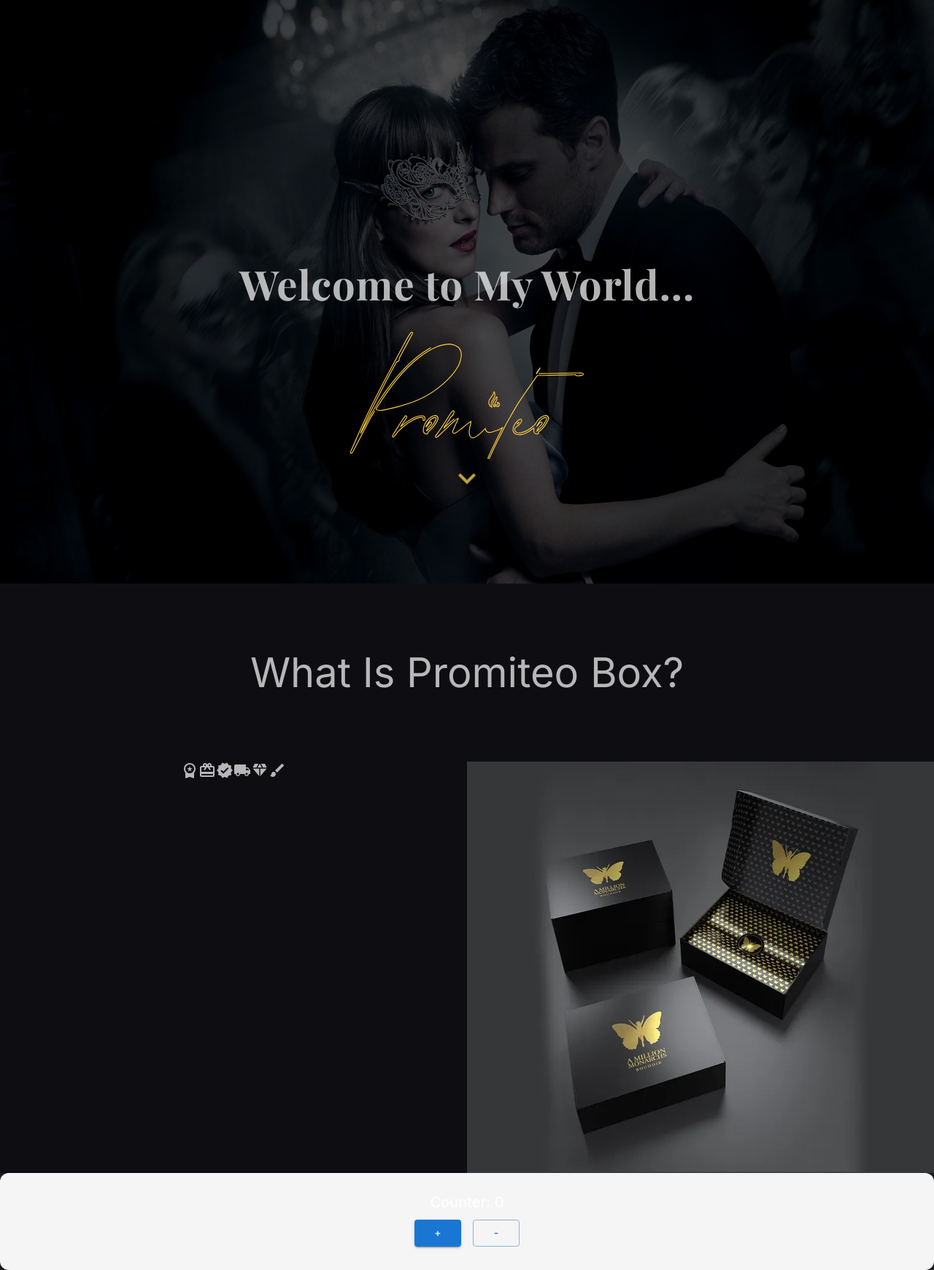
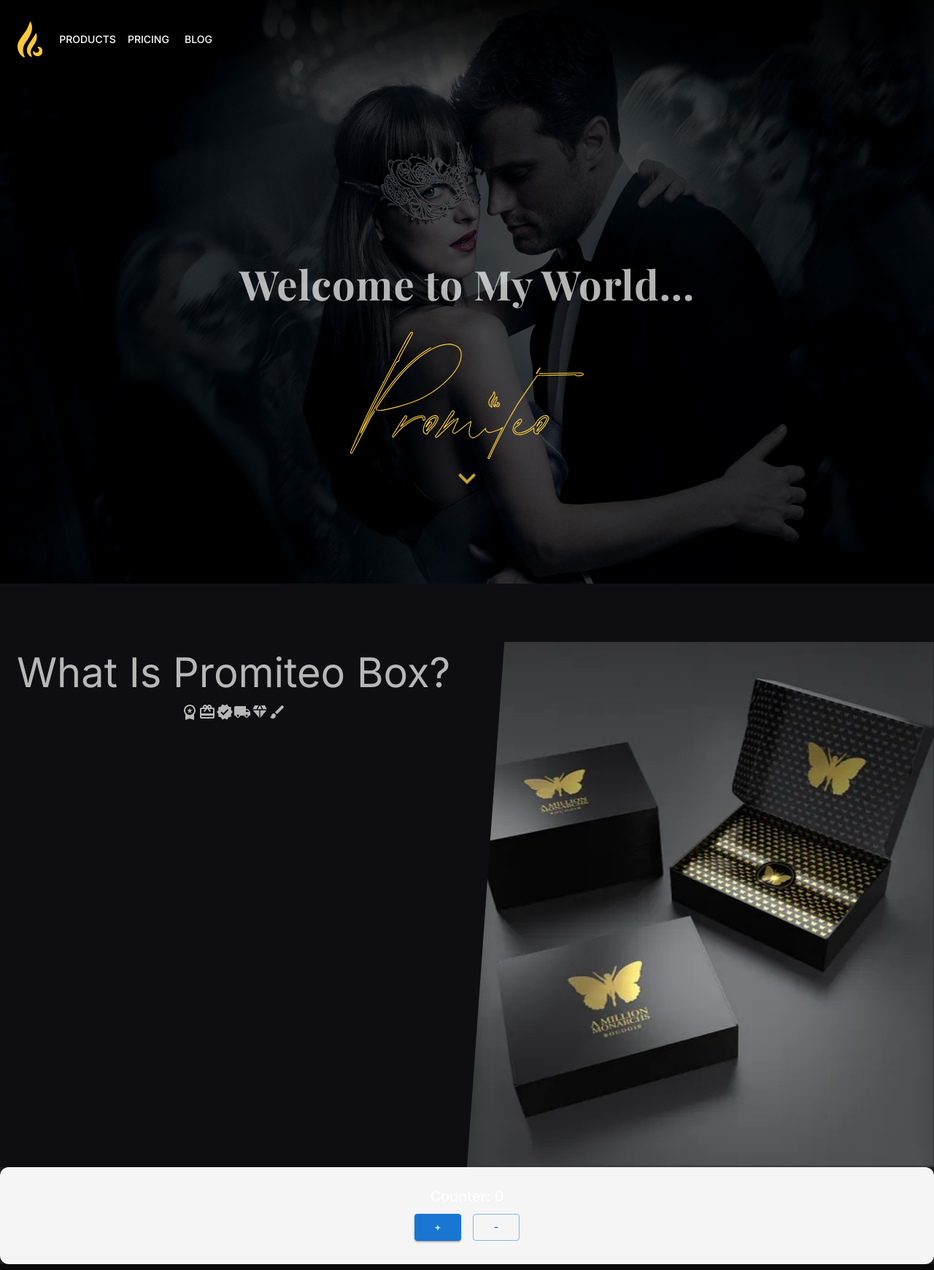
Before and after one commit to AlexKunitsyn/Promiteo, a Next.js app: page / in a window 1280 px wide. Shown: the whole page at 73% size. Built offline with nearby package versions, Linux system fonts and the light colour scheme; what next-redux-wrapper would draw is missing.

Commit message:
box component and header

```diff
--- a/package.json
+++ b/package.json
@@ -16,7 +16,6 @@
     "@mui/icons-material": "^5.15.0",
     "@mui/material": "^5.15.0",
     "@reduxjs/toolkit": "^2.2.0",
-    "@svgr/webpack": "^8.1.0",
     "axios": "^1.6.0",
     "clsx": "^2.1.0",
     "dayjs": "^1.11.19",
@@ -35,6 +34,7 @@
     "yup": "^1.3.0"
   },
   "devDependencies": {
+    "@svgr/webpack": "^8.1.0",
     "@types/node": "24.10.0",
     "eslint": "^8.54.0",
     "eslint-config-next": "^14.0.0",
--- /dev/null
+++ b/src/components/Header.tsx
@@ -0,0 +1,203 @@
+import * as React from 'react';
+import { useState, MouseEvent, useEffect } from "react";
+import AppBar from '@mui/material/AppBar';
+import Toolbar from '@mui/material/Toolbar';
+import IconButton from '@mui/material/IconButton';
+import Menu from '@mui/material/Menu';
+import MenuIcon from '@mui/icons-material/Menu';
+import Container from '@mui/material/Container';
+import Avatar from '@mui/material/Avatar';
+import Button from '@mui/material/Button';
+import Tooltip from '@mui/material/Tooltip';
+import MenuItem from '@mui/material/MenuItem';
+import AdbIcon from '@mui/icons-material/Adb';
+import {Box, styled, Typography, Grid} from '@mui/material';
+
+
+import Image from "next/image";
+
+import SmallLogo from '../images/logo2.svg';
+
+
+const pages = ['Products', 'Pricing', 'Blog'];
+const settings = ['Profile', 'Account', 'Dashboard', 'Logout'];
+
+const StyledAppBar = styled(AppBar)(({ theme }) => ({
+    position:"fixed",
+    top: 0,
+    left: 0,
+    right: 0,
+    background: 'linear-gradient(to bottom, rgba(0, 0, 0, 0.85) 0%, rgba(0, 0, 0, 0.45) 60%, rgba(0, 0, 0, 0) 100%)',
+    transition: "all 0.35s ease",
+    padding: "20px 0",
+    boxShadow:'none',
+
+    "&.scrolled": {
+        background: "rgba(0, 0, 0, 0.85)",
+        backdropFilter: "blur(8px)",
+        padding: "5px 0",
+        boxShadow: "0 4px 20px rgba(0,0,0,0.3)",
+    },
+}));
+
+function ResponsiveAppBar() {
+    const [anchorElNav, setAnchorElNav] = useState<null | HTMLElement>(null);
+    const [anchorElUser, setAnchorElUser] = useState<null | HTMLElement>(null);
+    const [scrolled, setScrolled] = useState(false);
+
+    const handleOpenNavMenu = (event: MouseEvent<HTMLElement>) => {
+        setAnchorElNav(event.currentTarget);
+    };
+    const handleOpenUserMenu = (event: MouseEvent<HTMLElement>) => {
+        setAnchorElUser(event.currentTarget);
+    };
+
+    const handleCloseNavMenu = () => {
+        setAnchorElNav(null);
+    };
+
+    const handleCloseUserMenu = () => {
+        setAnchorElUser(null);
+    };
+
+    useEffect(() => {
+        const handleScroll = () => {
+            setScrolled(window.scrollY > window.innerHeight * 0.8);
+            // можно подстроить значение
+        };
+
+        window.addEventListener("scroll", handleScroll);
+        return () => window.removeEventListener("scroll", handleScroll);
+    }, []);
+
+    return (
+        <StyledAppBar className={scrolled ? "scrolled" : ""}>
+            <Container maxWidth="xl">
+                <Toolbar disableGutters>
+                   <SmallLogo
+                       style={{
+                       height: scrolled ? "35px":"50px",
+                       padding: "0 15px 0 0",
+                       transition: "all 0.35s ease",
+                   }}/>
+                    {/*<AdbIcon sx={{ display: { xs: 'none', md: 'flex' }, mr: 1 }} />*/}
+                    {/*<Typography*/}
+                    {/*    variant="h6"*/}
+                    {/*    noWrap*/}
+                    {/*    component="a"*/}
+                    {/*    href="#app-bar-with-responsive-menu"*/}
+                    {/*    sx={{*/}
+                    {/*        mr: 2,*/}
+                    {/*        display: { xs: 'none', md: 'flex' },*/}
+                    {/*        fontFamily: 'monospace',*/}
+                    {/*        fontWeight: 700,*/}
+                    {/*        letterSpacing: '.3rem',*/}
+                    {/*        color: 'inherit',*/}
+                    {/*        textDecoration: 'none',*/}
+                    {/*    }}*/}
+                    {/*>*/}
+                    {/*    LOGO*/}
+                    {/*</Typography>*/}
+
+                    <Box sx={{ flexGrow: 1, display: { xs: 'flex', md: 'none' } }}>
+                        <IconButton
+                            size="large"
+                            aria-label="account of current user"
+                            aria-controls="menu-appbar"
+                            aria-haspopup="true"
+                            onClick={handleOpenNavMenu}
+                            color="inherit"
+                        >
+                            <MenuIcon />
+                        </IconButton>
+                        <Menu
+                            id="menu-appbar"
+                            anchorEl={anchorElNav}
+                            anchorOrigin={{
+                                vertical: 'bottom',
+                                horizontal: 'left',
+                            }}
+                            keepMounted
+                            transformOrigin={{
+                                vertical: 'top',
+                                horizontal: 'left',
+                            }}
+                            open={Boolean(anchorElNav)}
+                            onClose={handleCloseNavMenu}
+                            sx={{
+                                display: { xs: 'block', md: 'none' },
+                                justifyContent:'center'
+                            }}
+                        >
+                            {pages.map((page) => (
+                                <MenuItem key={page} onClick={handleCloseNavMenu}>
+                                    <Typography sx={{ textAlign: 'center' }}>{page}</Typography>
+                                </MenuItem>
+                            ))}
+                        </Menu>
+                    </Box>
+                    <AdbIcon sx={{ display: { xs: 'flex', md: 'none' }, mr: 1 }} />
+                    <Typography
+                        variant="h5"
+                        noWrap
+                        component="a"
+                        href="#app-bar-with-responsive-menu"
+                        sx={{
+                            mr: 2,
+                            display: { xs: 'flex', md: 'none' },
+                            flexGrow: 1,
+                            fontFamily: 'monospace',
+                            fontWeight: 700,
+                            letterSpacing: '.3rem',
+                            color: 'inherit',
+                            textDecoration: 'none',
+                        }}
+                    >
+                        LOGO
+                    </Typography>
+                    <Box sx={{ flexGrow: 1, display: { xs: 'none', md: 'flex' } }}>
+                        {pages.map((page) => (
+                            <Button
+                                key={page}
+                                onClick={handleCloseNavMenu}
+                                sx={{ my: 2, color: 'white', display: 'block' }}
+                            >
+                                {page}
+                            </Button>
+                        ))}
+                    </Box>
+                    {/*<Box sx={{ flexGrow: 0 }}>*/}
+                    {/*    <Tooltip title="Open settings">*/}
+                    {/*        <IconButton onClick={handleOpenUserMenu} sx={{ p: 0 }}>*/}
+                    {/*            <Avatar alt="Remy Sharp" src="/static/images/avatar/2.jpg" />*/}
+                    {/*        </IconButton>*/}
+                    {/*    </Tooltip>*/}
+                    {/*    <Menu*/}
+                    {/*        sx={{ mt: '45px' }}*/}
+                    {/*        id="menu-appbar"*/}
+                    {/*        anchorEl={anchorElUser}*/}
+                    {/*        anchorOrigin={{*/}
+                    {/*            vertical: 'top',*/}
+                    {/*            horizontal: 'right',*/}
+                    {/*        }}*/}
+                    {/*        keepMounted*/}
+                    {/*        transformOrigin={{*/}
+                    {/*            vertical: 'top',*/}
+                    {/*            horizontal: 'right',*/}
+                    {/*        }}*/}
+                    {/*        open={Boolean(anchorElUser)}*/}
+                    {/*        onClose={handleCloseUserMenu}*/}
+                    {/*    >*/}
+                    {/*        {settings.map((setting) => (*/}
+                    {/*            <MenuItem key={setting} onClick={handleCloseUserMenu}>*/}
+                    {/*                <Typography sx={{ textAlign: 'center' }}>{setting}</Typography>*/}
+                    {/*            </MenuItem>*/}
+                    {/*        ))}*/}
+                    {/*    </Menu>*/}
+                    {/*</Box>*/}
+                </Toolbar>
+            </Container>
+        </StyledAppBar>
+    );
+}
+export default ResponsiveAppBar;
--- a/src/components/ProductBlock.tsx
+++ b/src/components/ProductBlock.tsx
@@ -16,7 +16,15 @@
     minHeight:'100vh',
     // background: 'linear-gradient(38deg,rgba(10, 10, 10, 0.78) 78%, rgba(249, 204, 61, 1) 100%)'
     background:'#0e0e12',
-    color:palette.mainTextColor
+    color:palette.mainTextColor,
+    padding:'10vh 0 0 0'
+
+}));
+
+const BoxImage = styled(Image)(({ theme }) => ({
+    width:'100%',
+    height:'100%',
+    objectFit:'cover'
 
 }));
 const Content = styled(Box)(({ theme }) => ({
@@ -25,18 +33,20 @@
 
 const ProductBlock = () => {
     return (
-        <ProductSection sx={{ textAlign: 'center', }} className="second-screen" id="next">
+        <ProductSection sx={{ textAlign: 'center', }} style={{display:'flex'}} className="second-screen" id="next">
+            <Grid container >
+                <Grid item sm={6}
+                    style={{
+
+                    }}
+                >
                     <Typography component={'h2'}
                                 style={{
                                     fontSize:'3.5rem',
                                     color:palette.mainTextColor,
-                            padding:'10vh 0',
                                 }}>
                         What Is Promiteo Box?
                     </Typography>
-
-            <Grid container>
-                <Grid item sm={6}>
                     <WorkspacePremiumIcon/>
                     <CardGiftcardIcon/>
                     <VerifiedIcon/>
@@ -44,8 +54,11 @@
                     <DiamondIcon/>
                     <BrushIcon/>
                 </Grid>
-                <Grid item sm={6}>
-                    <Image src={boxImage} alt='boxImage'/>
+                <Grid item sm={6} style={{
+                    clipPath: "polygon(8% 0%, 100% 0%, 100% 100%, 0 100%)",
+
+                }}>
+                    <BoxImage src={boxImage} alt='boxImage'/>
                 </Grid>
 
             </Grid>
--- a/src/pages/_app.tsx
+++ b/src/pages/_app.tsx
@@ -5,6 +5,7 @@
 import theme from '../styles/theme';
 import '../styles/global.css';
 import { Playfair_Display, Inter } from 'next/font/google';
+import Header from './../components/Header'
 
 const playfair = Playfair_Display({
     subsets: ['latin'],
@@ -22,6 +23,7 @@
     return (
         <Provider store={store}>
             <ThemeProvider theme={theme}>
+                <Header/>
                 {/*<CssBaseline />*/}
                 <main className={`${playfair.variable} ${inter.variable}`}>
                     <Component {...pageProps} />
```
Also changed, not shown: 1 other file (tests, documents, lock files or other folders). Lines whose indentation alone changed are shown as unchanged.
